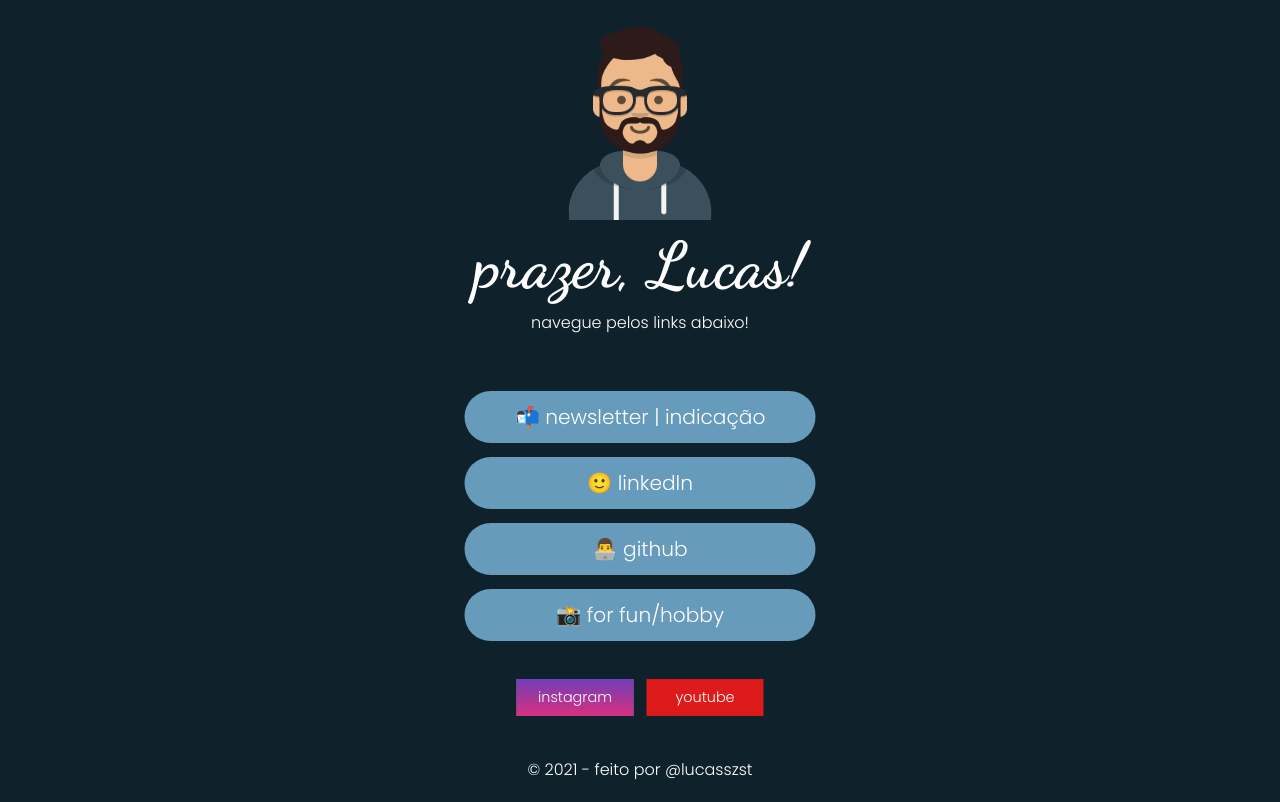
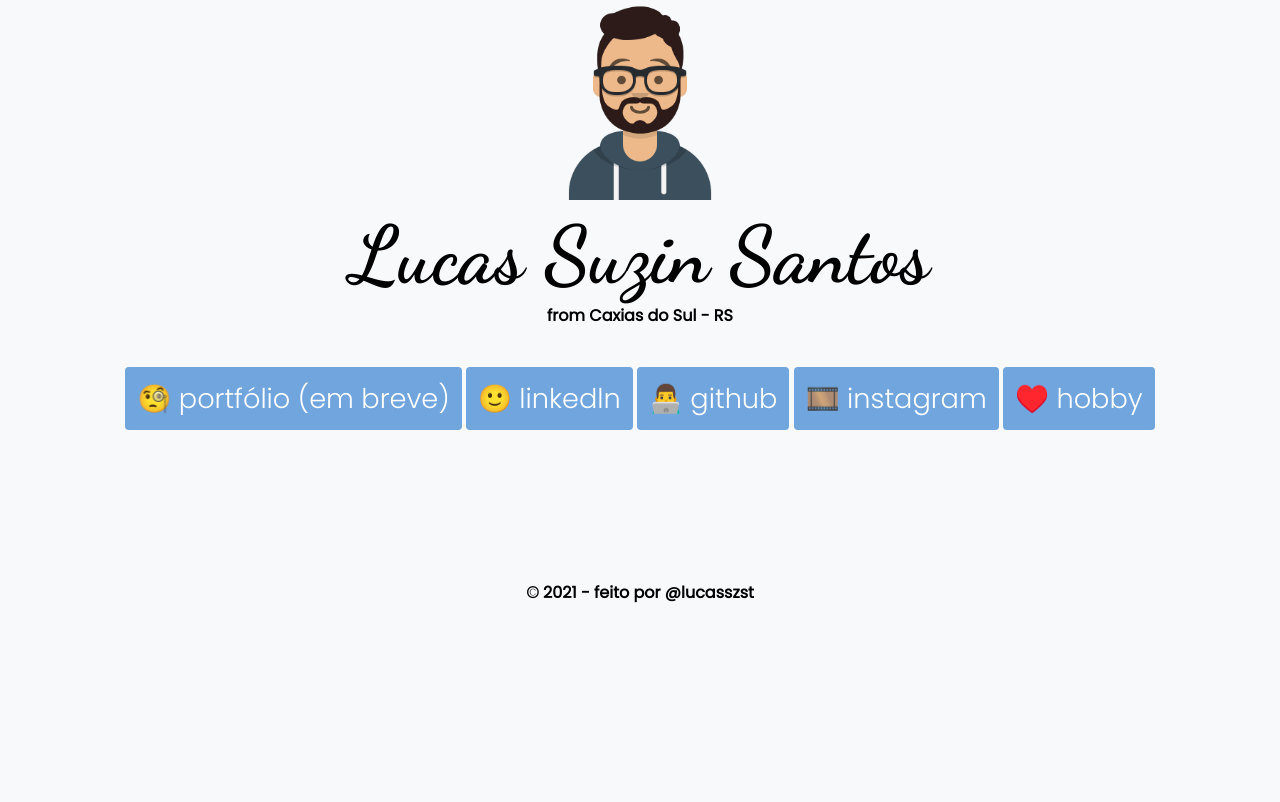
Before and after one commit to lucasszst/links, a plain HTML site: page index.html in a window 1280 px wide. Drawn offline with Linux system fonts and the light colour scheme.

Commit message:
update december

```diff
--- a/index.html
+++ b/index.html
@@ -7,7 +7,7 @@
     <meta name="description" content="Hi, I am Lucas, front-end developer and UI/UX designer.">
     <link rel="icon" href="/img/apple-touch-icon.png" type="image/png">
 
-    <title>Lucas Suzin Santos</title>
+    <title>links | lucasszst</title>
 
     <link rel="stylesheet" href="style.css">
 
@@ -15,29 +15,24 @@
 <body>
     <div class="avatar-container">
         <div class="avatar-image">
-            <img src="img/avataaars(1).png" widht="500" height="200" alt="Imagem de um avatar">
+            <img src="img/avataaars(1).png" widht="500" height="200" alt="um avatar parecido com o Lucas">
         </div>
-        <h1>prazer, Lucas!</h1>
-        <p>navegue pelos links abaixo!</p>
+        <h1>Lucas Suzin Santos</h1>
+        <p>from Caxias do Sul - RS</p>
     </div><!-- Avatar container -->
 
     <section class="link-container">
-        <!--<a href="portfolio.html" target="__blank">🧐 portfólio</a>-->
-        <a href="https://thenewscc.com.br/indicacao?grsf=cgvdkb" target="_blank">📬 newsletter | indicação</a>
+        <a href="#" target="__blank">🧐 portfólio (em breve)</a>
         <a href="https://www.linkedin.com/in/lucas-s-310352193/" target="_blank">🙂 linkedln</a>
         <a href="https://github.com/lucasszst" target="_blank">👨‍💻 github</a>
-        <a href="https://500px.com/p/lucassuzin?view=photos" target="_blank">📸 for fun/hobby</a>
+        <a href="https://instagram.com/lucasszt" target="_blank">🎞️ instagram</a>
+        <a href="https://500px.com/p/lucassuzin?view=photos" target="_blank">♥️ hobby</a>
     </section><!-- LINKS container -->
-
-    <div class="social-container">
-        <a href="https://instagram.com/lucasszst" class="instagram" target="__blank">instagram</a>
-        <a href="https://www.youtube.com/channel/UCAQPq85rurr-vT4qRFVex0A" class="youtube" target="__blank">youtube</a>
-    </div><!-- LINKS youtube e instagram -->
 
 
     <div class="footer">
         <div class="text-footer">
-            <p class="text">&copy; 2021 - feito por @lucasszst</p>
+            <span>&copy; 2021 - feito por @lucasszst</span>
         </div>
     </div>
 </body>
--- a/style.css
+++ b/style.css
@@ -6,43 +6,38 @@
     padding: 0;
     box-sizing: border-box;
     font-family: 'Poppins', sans-serif;
-    background: #0f222c;
+    background: #f8f9fb;
 }
 
 h1{
     font-weight: 700;
     font-family: 'Dancing Script', cursive, sans-serif;
-    font-size: 4rem;
-}
-
-p {
-    font-weight: 300;
-    font-size: 1rem;
-    margin-top: .4rem;
+    font-size: 5rem;
 }
 
 h1::selection{
-    background-color: #669bbc;
+    background-color: #aecbeb;
     color: #000;
 }
 
 p::selection{
-    background-color: #669bbc;
+    background-color: #aecbeb;
     color: #000;
 }
 
 span::selection{
-    background-color: #669bbc;
+    background-color: #aecbeb;
     color: #000;
 }
 
 body{
-    display: block;
+    display: flex;
+    flex-direction: column;
+    max-width: 100%;
     margin: 0 auto;
-    padding: 20px 20px;
     align-items: center;
     justify-content: center;
-    color: #fff;
+    color: #000;
     font-weight: 600;
 }
 
@@ -55,20 +50,18 @@ body{
 /* LINKS CONTAINER */
 .link-container {
     margin: 0 auto;
-    display: flex;
-    margin-top: 45px;
+    margin-top: 50px;
     align-items: center;
     justify-content: center;
-    flex-direction: column;
 }
 
 a{
     text-decoration: none;
-    width: 390px;
+    width: 300px;
     color: #fff;
-    background: #669bbc;
-    border-radius: 50px;
-    font-size: 1.4rem;
+    background: #71a5de;
+    border-radius: 4px;
+    font-size: 1.7rem;
     font-weight: 300;
     text-align: center;
     margin-top: 8px;
@@ -79,47 +72,14 @@ a{
 
 a:hover{
     transform: scale(1);
-    font-weight: 700;
-    /*color: #000;
-    background-color: #669bbc;*/
+    color: #000;
+    background-color: #e1ecf7;
 }
 
 .link-container > p{
    padding-top: 15px;
 }
 
-.social-container{
-    display: flex;
-    margin-top: 25px;
-    justify-content: center;
-    align-items: center;
-}
-
-.instagram{
-    text-decoration: none;
-    width: 130px;
-    color: #fff;
-    background-image: linear-gradient(#713db8, #d8307f);
-    border-radius: 0px;
-    font-size: 1rem;
-    font-weight: 300;
-    text-align: center;
-    margin-top: 8px;
-    padding: 8px;
-}
-
-.youtube{
-    text-decoration: none;
-    width: 130px;
-    color: #fff;
-    background: #dd1b1b;
-    border-radius: 0px;
-    font-size: 1rem;
-    font-weight: 300;
-    text-align: center;
-    margin-top: 8px;
-    padding: 8px;
-}
 
 /*  Tudo bem não estar bem.  */
 
@@ -127,11 +87,37 @@ a:hover{
 /* Rodapé */
 .footer{
     display: flex;
+    flex-wrap: wrap;
     align-items: center;
     justify-content: center;
-    margin-top: 2rem;
+    margin-top: 10rem;
 }
 
-.text-footer{
-    color: #fff;
+@media screen and (max-width: 780px){
+    .link-container{
+        display: flex;
+        flex-direction: column;
+    }
+    h1{
+        font-weight: 700;
+        font-size: 3rem;
+    }
+    a{
+        text-decoration: none;
+        width: 390px;
+        color: #fff;
+        background: #669bbc;
+        border-radius: 4px;
+        font-size: 1.4rem;
+        font-weight: 300;
+        text-align: center;
+        margin-top: 8px;
+        padding: 12px;
+        transform: scale(0.9);
+        transition: 0.2s;
+    }
+
+    .footer{
+        margin-top: 2rem;
+    }
 }
```
